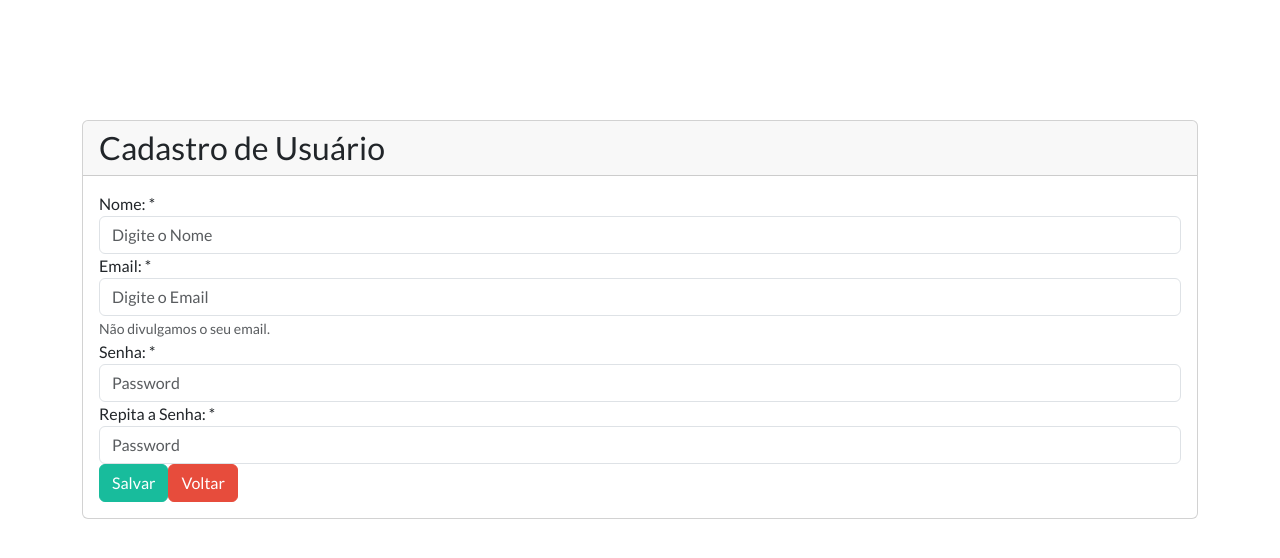
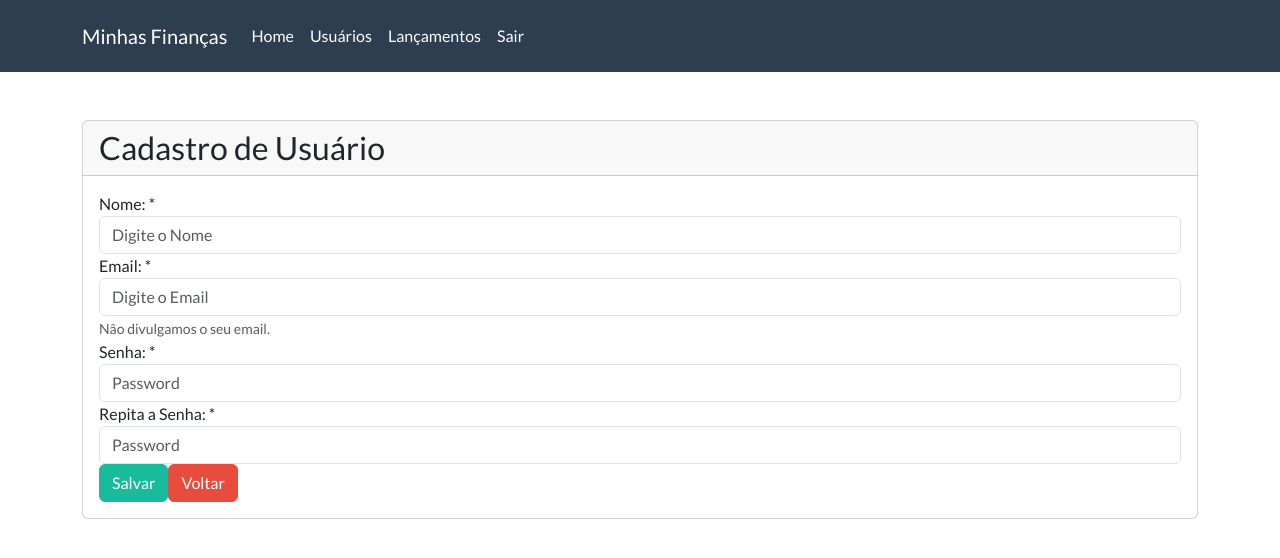
Before and after one commit to GuilhermeJackson/minhas-financas-front, a React (Vite) app: page /cadastro-usuario in a window 1280 px wide. Shown: the top 558 px of the page. Built offline with nearby package versions, Linux system fonts and the light colour scheme.

Commit message:
Criado navbar
Navbar criada com direcionamento para as paginas home, usuario, lancamento e login. Deve fazer uma validação de autenticação do usuario que será implementado com Spring Boot Security

```diff
--- a/src/App.tsx
+++ b/src/App.tsx
@@ -1,12 +1,17 @@
 import 'bootswatch/dist/flatly/bootstrap.css'
 import AppRouter from './routes/appRoutes'
+import Navbar from './components/navbar'
+
 
 function App() {
 
   return (
-    <div>
-      <AppRouter />
-    </div>
+    <>
+      <Navbar isUsuarioAutenticado={true} />
+      <div className='container'>
+        <AppRouter />
+      </div>
+    </>
   )
 }
 
--- /dev/null
+++ b/src/components/navbar.tsx
@@ -0,0 +1,32 @@
+import NavbarItem from './navbarItem';
+
+interface NavbarProps {
+    isUsuarioAutenticado: boolean;
+}
+
+function Navbar(props: NavbarProps) {
+    return (
+        <div className="navbar navbar-expand-lg fixed-top navbar-dark bg-primary">
+            <div className="container">
+                <a href="/home" className="navbar-brand">Minhas Finanças</a>
+                <button className="navbar-toggler" type="button"
+                    data-toggle="collapse" data-target="#navbarResponsive"
+                    aria-controls="navbarResponsive" aria-expanded={false}
+                    aria-label="Toggle navigation">
+                    <span className="navbar-toggler-icon"></span>
+                </button>
+                <div className="collapse navbar-collapse" id="navbarResponsive">
+                    <ul className="navbar-nav">
+                        <NavbarItem render={props.isUsuarioAutenticado} href="/home" label="Home" />
+                        <NavbarItem render={props.isUsuarioAutenticado} href="/cadastro-usuarios" label="Usuários" />
+                        <NavbarItem render={props.isUsuarioAutenticado} href="/consulta-lancamentos" label="Lançamentos" />
+                        <NavbarItem render={props.isUsuarioAutenticado} href="/login" label="Sair" />
+                    </ul>
+                </div>
+            </div>
+        </div>
+    );
+}
+
+
+export default Navbar;
--- /dev/null
+++ b/src/components/navbarItem.tsx
@@ -0,0 +1,22 @@
+interface NavbarItemProps {
+    render: boolean;
+    onClick?: () => void;
+    href: string;
+    label: string;
+}
+
+function NavbarItem(props: NavbarItemProps) {
+    if (props.render) {
+        return (
+            <li className="nav-item">
+                <a onClick={props.onClick} className="nav-link" href={props.href}>
+                    {props.label}
+                </a>
+            </li>
+        );
+    } else {
+        return null;
+    }
+}
+
+export default NavbarItem;
--- a/src/views/cadastroUsuario.tsx
+++ b/src/views/cadastroUsuario.tsx
@@ -16,7 +16,7 @@ function CadastroUsuario() {
     }
 
     return (
-        <div className="container">
+        <div>
 
             <div className="card mb-3">
                 <h3 className="card-header">Cadastro de Usuário</h3>
```
